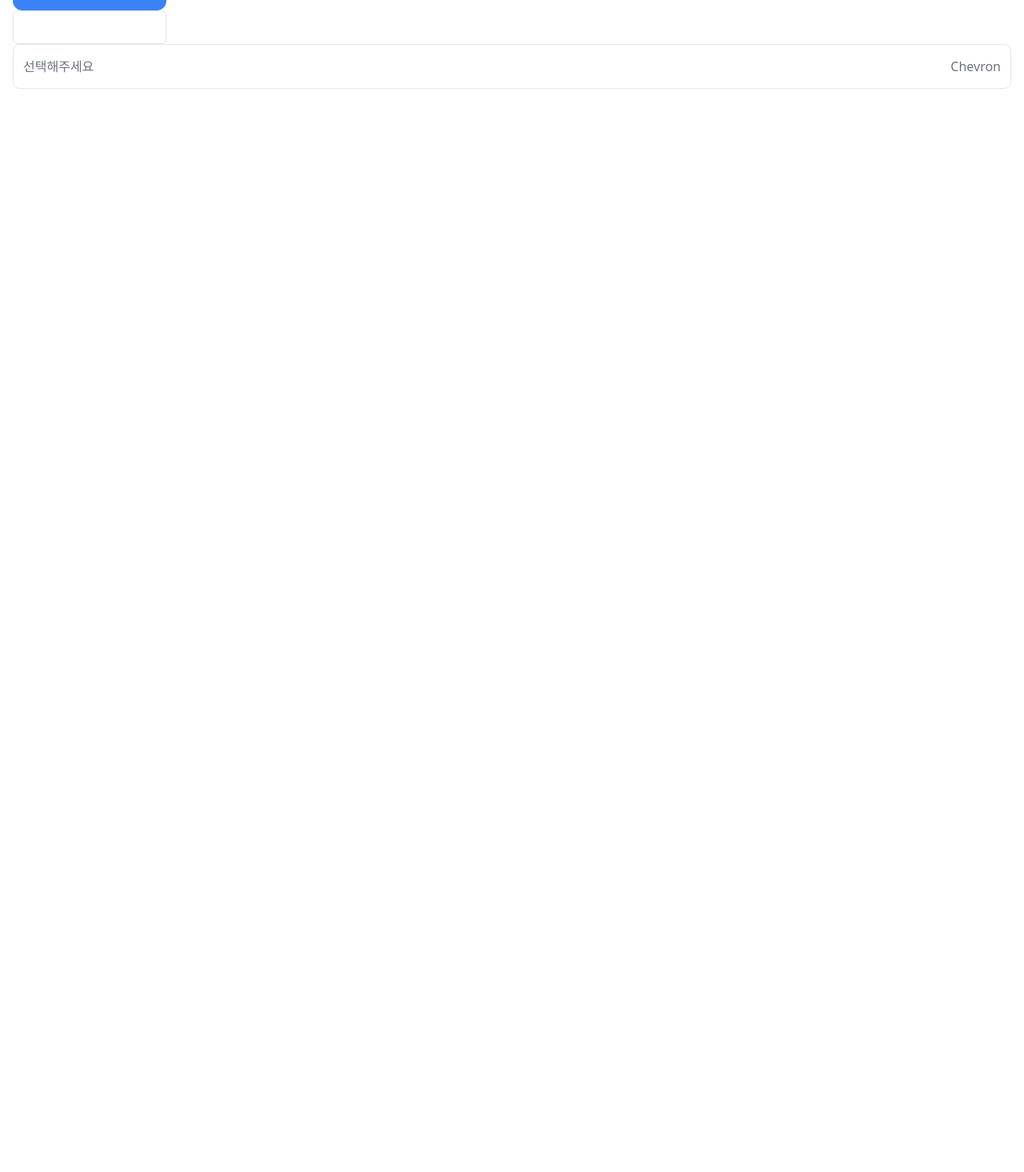
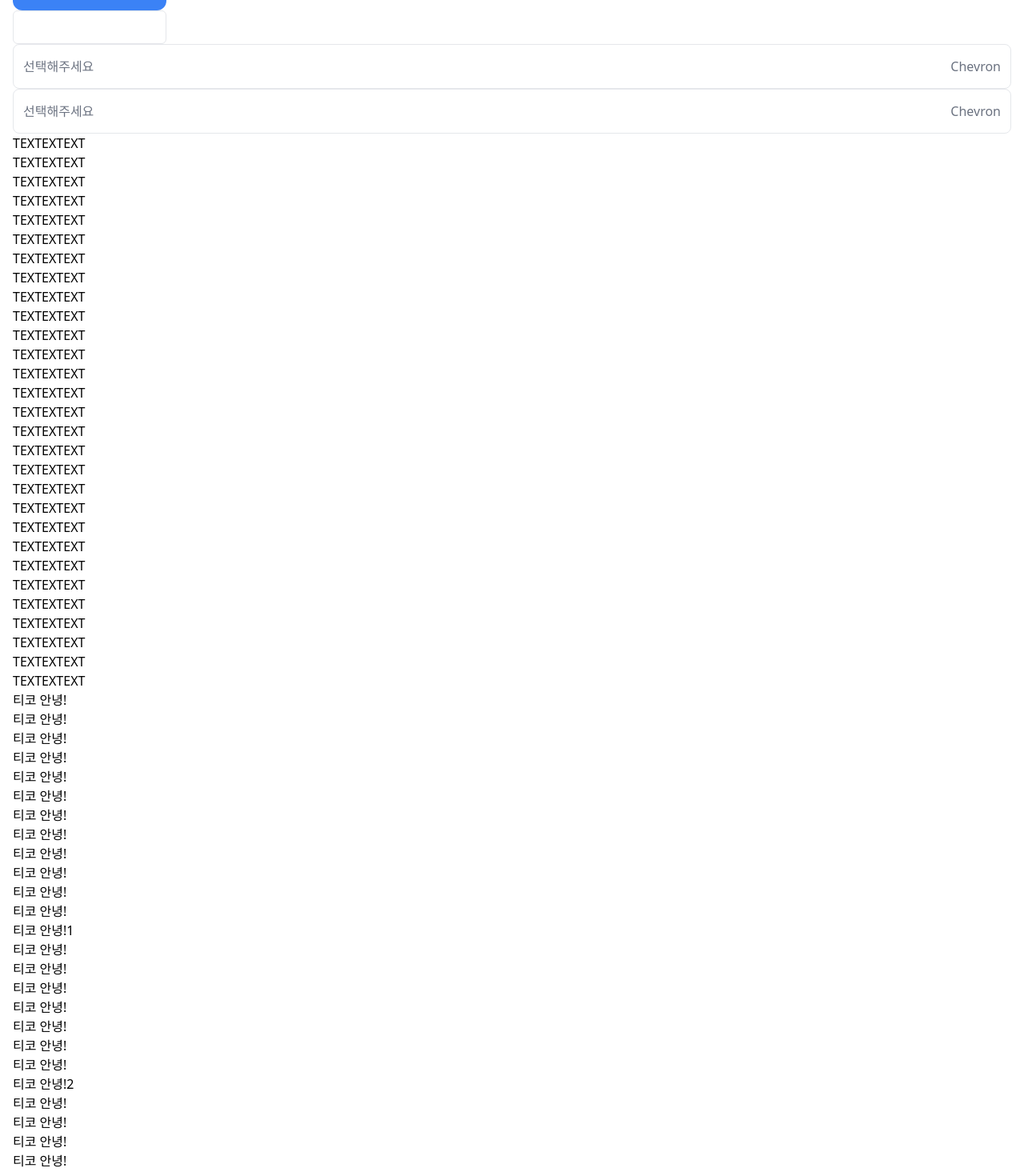
Before and after one commit to akatcn/react-components, a React (Vite) app: page / in a window 1280 px wide. Shown: the part 59-1524 px from the top of the page at 80% size. Before the commit the page ends 800 px from the top, so only its background shows below. Built offline with nearby package versions, Linux system fonts and the light colour scheme.

Commit message:
IntersectionObserver를 테스트하기 위한 페이지 구현

```diff
--- a/src/App.tsx
+++ b/src/App.tsx
@@ -3,6 +3,7 @@ import ButtonsPage from './pages/ButtonsPage'
 import './index.css'
 import InputsPage from './pages/InputsPage'
 import DropdownsPage from './pages/DropdownsPage'
+import IntersectionObserverPage from './pages/IntersectionObserverPage'
 
 function App() {
   return (
@@ -10,6 +11,7 @@ function App() {
       <ButtonsPage />
       <InputsPage />
       <DropdownsPage />
+      <IntersectionObserverPage />
     </div>
   )
 }
--- a/src/components/Dropdown/Dropdown.tsx
+++ b/src/components/Dropdown/Dropdown.tsx
@@ -1,10 +1,4 @@
-// 개선 가능한 것들
-// 드롭다운 버튼 눌렀을 때 border의 width가 증가하는 것으로 인해 내부 텍스트가 밀려나는 현상 제거해야함
-// 선택할 수 없는 아이템들은 알파값 낮추고 선택 안되게끔 커서값을 변경해주어야 함
-// 펼쳐질 아이템이 하나도 없더라도 일단 선택창을 펼치고, 선택할 수 없다는 안내문구를 띄워야 함
-// 선택창 외부를 클릭하였을 때 선택창이 닫히게끔 해야함
-
-import React, { useEffect, useState } from 'react'
+import React, { useEffect, useRef, useState } from 'react'
 
 type ItemType = {
   id: number,
@@ -16,12 +10,13 @@ type DropdownProps = {
 }
 
 function Dropdown({items}: DropdownProps) {
-  const [isDown, setIsDown] = useState(false);  // 드롭다운 펼쳐짐 여부
+  const [isShow, setIsShow] = useState(false);  // 드롭다운 펼쳐짐 여부
   const [selectedItem, setSelectedItem] = useState<ItemType | null>(null);  // 선택된 아이템
+  const dropdownRef = useRef<HTMLDivElement | null>(null);
 
   // 드롭다운 버튼 클릭하였을 때의 핸들러
   const toggleDropdown = () => {
-    setIsDown((oldState) => {
+    setIsShow((oldState) => {
       // props로 받은 items가 비어있다면 드롭다운 펼치지 않는다
       if (items.length < 1) {
         return false;
@@ -35,25 +30,37 @@ function Dropdown({items}: DropdownProps) {
     setSelectedItem((oldState) => {
       return item;
     })
-    setIsDown(false);  // 드롭다운 창 닫는다
+    setIsShow(false);  // 드롭다운 창 닫는다
   }
 
   useEffect(() => {
     console.log("선택된 아이템:", selectedItem);
   }, [selectedItem])
 
+  useEffect(() => {
+    const handleClickOutside = (event: MouseEvent) => {
+      if (dropdownRef.current && !dropdownRef.current.contains(event.target as Node)) {
+        setIsShow(false);
+      }
+    }
+    document.addEventListener('mousedown', handleClickOutside);
+    return () => {
+      document.removeEventListener('mousedown', handleClickOutside);
+    };
+  }, [])
+
   return (
-    <div className="relative">
+    <div className="relative" ref={dropdownRef}>
       {/* 드롭다운 버튼 */}
-      <button onClick={toggleDropdown} className={`w-full h-14 rounded-lg border p-3 hover:border-blue-500 hover:border-2 transition-all duration-200 text-gray-500 ${isDown && 'border-blue-500 border-2'}`}>
+      <button onClick={toggleDropdown} className={`w-full h-14 bg-white rounded-lg border p-3 hover:border-blue-500 hover:border-2 transition-all duration-200 text-gray-500 ${isShow && 'border-blue-500 border-2'}`}>
         <div className="flex justify-between">
           <div>{selectedItem === null ? "선택해주세요" : selectedItem.title}</div>
           <div>Chevron</div>
         </div>
       </button>
       {/* 선택 상자 */}
-      {isDown &&
-      <div className="absolute w-full p-3 border border-gray-300 rounded-lg mt-2">
+      {isShow &&
+      <div className="absolute w-full bg-white p-3 border border-gray-300 rounded-lg mt-2 z-10">
         {items.map(item =>
           <div key={item.id}>
             <div onClick={() => clickItem(item)} className="p-3 hover:bg-gray-300 cursor-pointer rounded-lg" >
--- a/src/pages/DropdownsPage.tsx
+++ b/src/pages/DropdownsPage.tsx
@@ -30,6 +30,36 @@ function DropdownsPage() {
   return (
     <div>
       <Dropdown items={dummyItems.data}/>
+      <Dropdown items={dummyItems.data}/>
+      <div>TEXTEXTEXT</div>
+      <div>TEXTEXTEXT</div>
+      <div>TEXTEXTEXT</div>
+      <div>TEXTEXTEXT</div>
+      <div>TEXTEXTEXT</div>
+      <div>TEXTEXTEXT</div>
+      <div>TEXTEXTEXT</div>
+      <div>TEXTEXTEXT</div>
+      <div>TEXTEXTEXT</div>
+      <div>TEXTEXTEXT</div>
+      <div>TEXTEXTEXT</div>
+      <div>TEXTEXTEXT</div>
+      <div>TEXTEXTEXT</div>
+      <div>TEXTEXTEXT</div>
+      <div>TEXTEXTEXT</div>
+      <div>TEXTEXTEXT</div>
+      <div>TEXTEXTEXT</div>
+      <div>TEXTEXTEXT</div>
+      <div>TEXTEXTEXT</div>
+      <div>TEXTEXTEXT</div>
+      <div>TEXTEXTEXT</div>
+      <div>TEXTEXTEXT</div>
+      <div>TEXTEXTEXT</div>
+      <div>TEXTEXTEXT</div>
+      <div>TEXTEXTEXT</div>
+      <div>TEXTEXTEXT</div>
+      <div>TEXTEXTEXT</div>
+      <div>TEXTEXTEXT</div>
+      <div>TEXTEXTEXT</div>
     </div>
   )
 }
--- /dev/null
+++ b/src/pages/IntersectionObserverPage.tsx
@@ -0,0 +1,62 @@
+import React, { useEffect, useRef } from 'react'
+
+function IntersectionObserverPage() {
+  const targets = useRef<HTMLElement[]>([]);  // 참조할 엘리먼트들을 담을 배열
+
+  useEffect(() => {
+    // console.log(targets.current);
+    // 콜백 함수 정의
+    const callback = (entries: IntersectionObserverEntry[]) => {
+      entries.forEach(entry => {
+        if (entry.isIntersecting) {  // 감시되는 엘리먼트가 교차될 때의 동작 정의
+          console.log("보여집니다!!");
+        } else {  // 감시되는 엘리먼트가 교차되지 않을 때의 동작 정의
+          console.log("안보여집니다...");
+        }
+      })
+    }
+
+    // ref 배열에 비어있는 값이 아닌 경우에만 observer에 등록한다
+    if (targets?.current && targets.current.length > 0) {
+      const observer = new IntersectionObserver(callback);  // observer 객체 생성
+      targets.current.forEach(el => observer.observe(el));  // ref 배열을 조회하며 감시 대상에 추가한다
+    }
+  }, [])
+
+  // 엘리먼트를 받아 ref배열에 추가하는 함수
+  const addToTargets = (el: HTMLElement) => {
+    targets.current.push(el)
+  }
+  return (
+    <div>
+      <p>티코 안녕!</p>
+      <p>티코 안녕!</p>
+      <p>티코 안녕!</p>
+      <p>티코 안녕!</p>
+      <p>티코 안녕!</p>
+      <p>티코 안녕!</p>
+      <p>티코 안녕!</p>
+      <p>티코 안녕!</p>
+      <p>티코 안녕!</p>
+      <p>티코 안녕!</p>
+      <p>티코 안녕!</p>
+      <p>티코 안녕!</p>
+      <p ref={el => addToTargets(el as HTMLElement)}>티코 안녕!1</p>
+      <p>티코 안녕!</p>
+      <p>티코 안녕!</p>
+      <p>티코 안녕!</p>
+      <p>티코 안녕!</p>
+      <p>티코 안녕!</p>
+      <p>티코 안녕!</p>
+      <p>티코 안녕!</p>
+      <div ref={el => addToTargets(el as HTMLElement)}>티코 안녕!2</div>
+      <p>티코 안녕!</p>
+      <p>티코 안녕!</p>
+      <p>티코 안녕!</p>
+      <p>티코 안녕!</p>
+      <p>티코 안녕!</p>
+    </div>
+  )
+}
+
+export default IntersectionObserverPage
```
Also changed, not shown: src/components/Dropdown/README.md (added), 1 other file (tests, documents, lock files or other folders).
